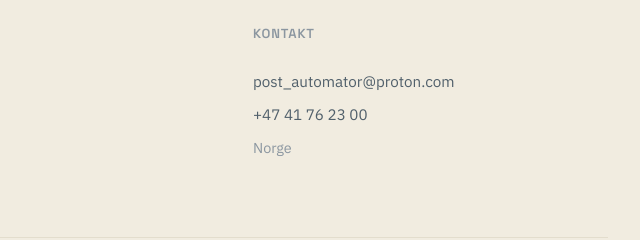
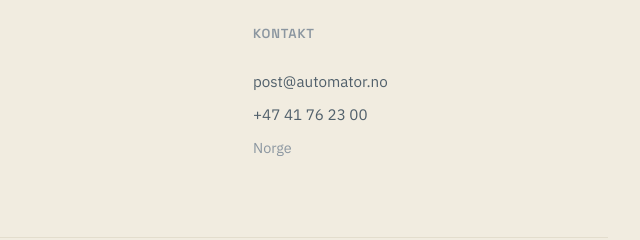
Before and after one commit to filipv7/automator.no, a website: page index.html in a window 1280 px wide. Shown: the part 3983-4223 px from the top of the page, 640-1280 px from the left. Drawn offline with Linux system fonts and the light colour scheme.

Commit message:
Update footer email contact address
Addet post@automator.no

```diff
--- a/index.html
+++ b/index.html
@@ -358,7 +358,7 @@
 
         <div class="footer-contact">
           <h2 class="footer-heading">Kontakt</h2>
-          <a href="mailto:filipv7@gmail.com">post_automator@proton.com</a>
+          <a href="mailto:post@automator.no">post@automator.no</a>
           <a href="tel:+4741762300">+47 41 76 23 00</a>
           <p>Norge</p>
         </div>
```
